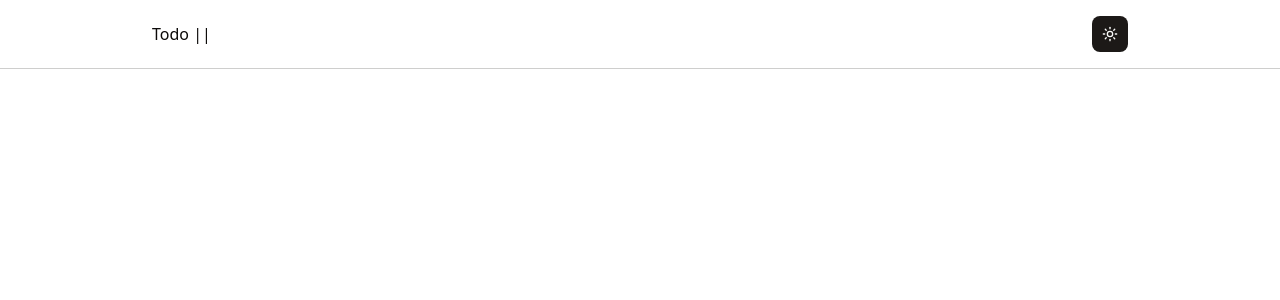
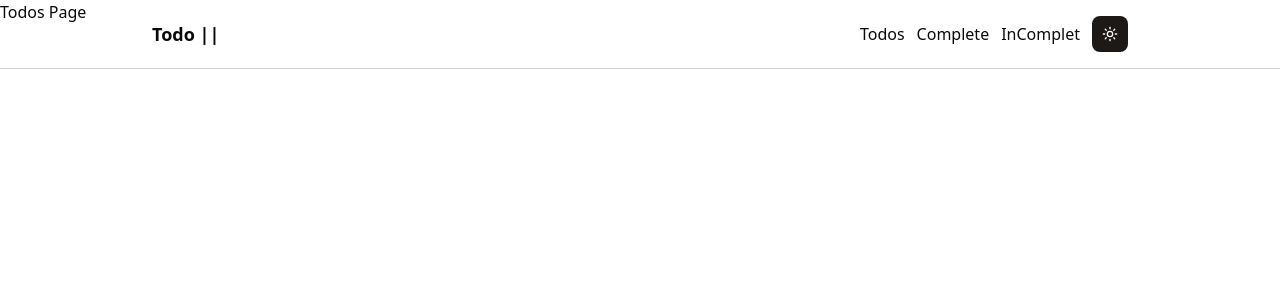
Before and after one commit to gopalsarkar-dev/todo-localstorage, a Next.js app: page / in a window 1280 px wide. Shown: the top 300 px of the page. Built offline with nearby package versions, Linux system fonts and the light colour scheme.

Commit message:
active page

```diff
--- /dev/null
+++ b/src/app/complete/page.tsx
@@ -0,0 +1,9 @@
+const page = () => {
+  return (
+    <>
+      <div className="">Complete</div>
+    </>
+  );
+};
+
+export default page;
--- /dev/null
+++ b/src/app/incomplete/page.tsx
@@ -0,0 +1,9 @@
+const page = () => {
+  return (
+    <>
+      <div className="">InComplet Page</div>
+    </>
+  );
+};
+
+export default page;
--- a/src/app/page.tsx
+++ b/src/app/page.tsx
@@ -6,7 +6,11 @@ export const generateMetadata = (): Metadata => ({
 });
 
 const page = () => {
-  return <></>;
+  return (
+    <>
+      <div className="">Todos Page</div>
+    </>
+  );
 };
 
 export default page;
--- a/src/components/Headers/TopBar.tsx
+++ b/src/components/Headers/TopBar.tsx
@@ -1,12 +1,32 @@
+"use client";
+
+import Link from "next/link";
 import DarkToggleBtn from "./DarkToggleBtn";
+import { usePathname } from "next/navigation";
 
 const TopBar = () => {
+  const pathname = usePathname();
   return (
     <>
       <nav className="border-b-foreground/20 fixed top-0 w-full border-b">
         <section className="container mx-auto flex max-w-5xl items-center justify-between px-6 py-4">
-          <div className="">Todo || </div>
-          <div className="">
+          <div className="text-lg font-bold">Todo || </div>
+          <div className="flex items-center justify-center gap-3">
+            <Link href="/" className={pathname === "/" ? "font-light" : ""}>
+              Todos
+            </Link>
+            <Link
+              href="/complete"
+              className={pathname === "/complete" ? "font-light" : ""}
+            >
+              Complete
+            </Link>
+            <Link
+              href="/incomplete"
+              className={pathname === "/incomplete" ? "font-light" : ""}
+            >
+              InComplet
+            </Link>
             <DarkToggleBtn />
           </div>
         </section>
```
